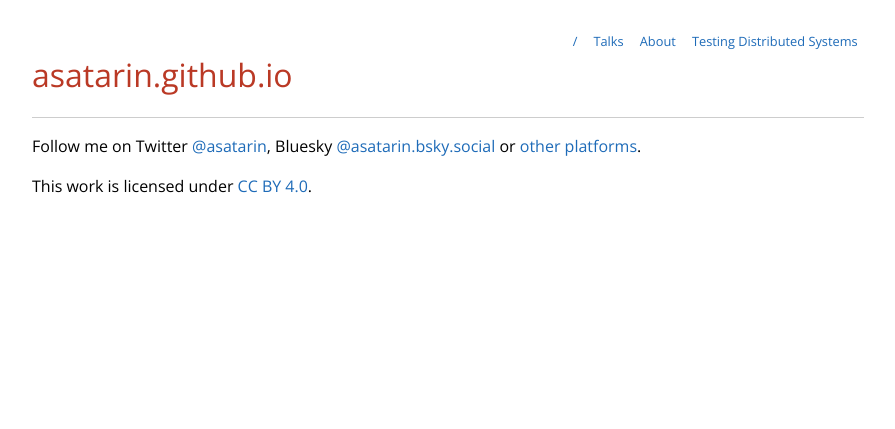
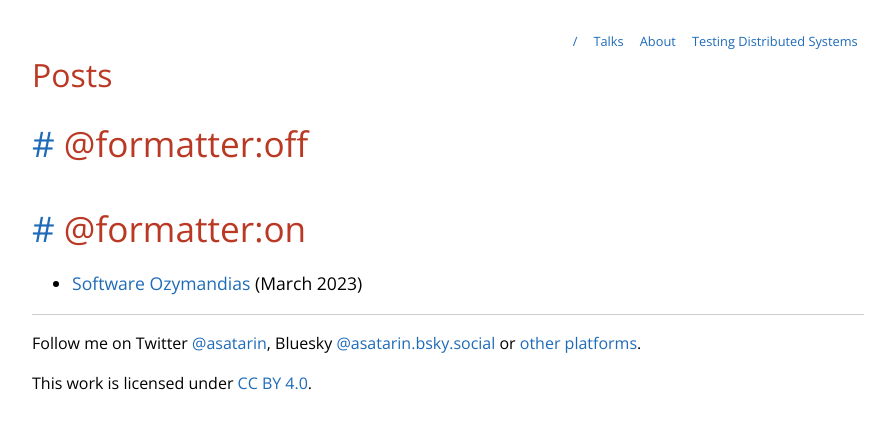
Before and after one commit to asatarin/asatarin.github.io, a Jekyll site: the page built from posts/index.md, in a window 1280 px wide. Shown: the top 429 px of the page, without its empty margins (192-1087 px from the left). Built offline with Jekyll 4.4.1, drawn with Linux system fonts in a browser that asks for light colours; our own code applies the rules of GitHub Pages for plain Markdown files.

Commit message:
Add index of all posts and `post.html` layout

```diff
--- /dev/null
+++ b/_layouts/post.html
@@ -0,0 +1,4 @@
+---
+layout: default
+---
+{{ content }}
--- a/posts/index.md
+++ b/posts/index.md
@@ -1,3 +1,18 @@
 ---
-redirect_to: /
+title: Posts
+description: Posts on various subjects.
+image: /assets/thumbnails/thumbnail-talks.png
 ---
+
+# @formatter:off
+{% assign all_posts = site.pages | where: "layout", "post" | where_exp: "post", "post.draft != true" | sort: "date" | reverse %}
+# @formatter:on
+
+<ul>
+  {%- for post in all_posts -%}
+    {%- assign year_published = post.date | date: '%Y' -%}
+      <li>
+        <a href="{{ post.url | relative_url }}"> {{ post.title }} </a> ({{ post.date | date: "%B %Y" }}) <br/>
+      </li>
+  {%- endfor %}
+</ul>
```
Also changed, not shown: posts/2023-03-ozymandias.md (+1 -1 lines), posts/2024-08-draft.md (+1 -1 lines), posts/2024-09-draft.md (+1 -1 lines), posts/2024-10-draft.md (+1 -1 lines), posts/2025-06-draft.md (+1 -1 lines).
